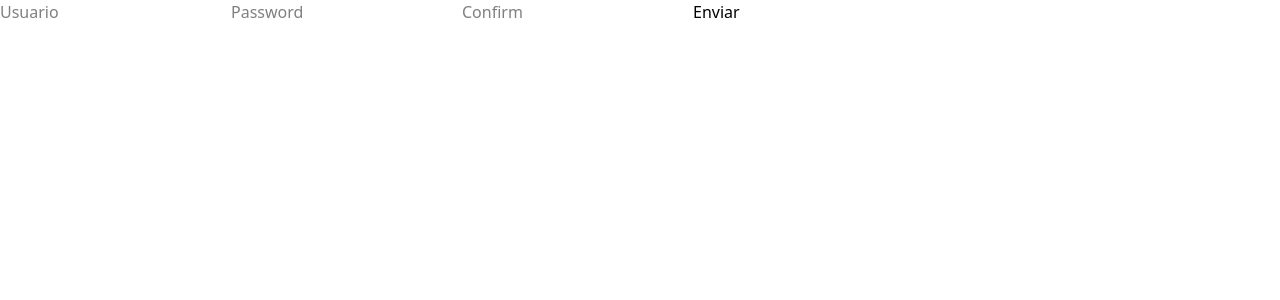
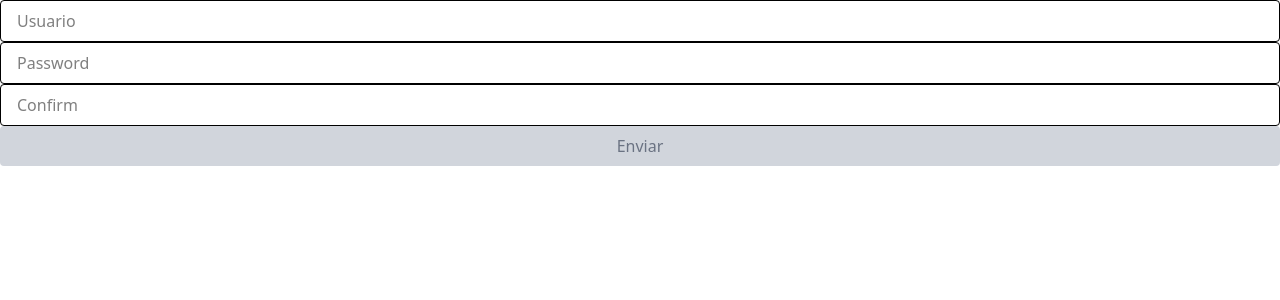
Before and after one commit to aleportillo/web-d-react-avanzado, a React (Vite) app: page / in a window 1280 px wide. Shown: the top 300 px of the page. Built offline with nearby package versions, Linux system fonts and the light colour scheme.

Commit message:
feat: add form validations

```diff
--- a/src/components/BasicForm.tsx
+++ b/src/components/BasicForm.tsx
@@ -1,7 +1,19 @@
+import { yupResolver } from '@hookform/resolvers/yup'
 import { useForm } from 'react-hook-form'
+import * as yup from 'yup'
+
+const schema = yup.object({
+  username: yup.string().required('El nombre es obligatorio'),
+  password: yup.string().min(6, 'La contraseña debe tener mínimo 6 caracteres.').required('La contraseña es obligatoria'),
+  confirmPassword: yup.string().oneOf([yup.ref('password')], 'Las contraseñas no coinciden').required('Confirma tu contraseña')
+})
 
 export const BasicForm = () => {
-  const { register, handleSubmit } = useForm()
+  const {
+    register,
+    handleSubmit,
+    formState: { errors, isValid }
+  } = useForm({ resolver: yupResolver(schema) })
 
   const onSubmit = (data:unknown) => {
     console.log(data)
@@ -9,10 +21,18 @@
 
   return (
     <form onSubmit={handleSubmit(onSubmit)}>
-      <input type='type' {...register('username')} placeholder='Usuario' />
-      <input type='password' {...register('password')} placeholder='Password' />
-      <input type='password' {...register('confirmPassword')} placeholder='Confirm' />
-      <button type='submit'> Enviar </button>
+      <input type='type' {...register('username')} placeholder='Usuario' className='w-full px-4 py-2 border rounded focus:outline-none focus:ring-2 focus:ring-blue-400' />
+      {errors.username && <p>{errors.username.message}</p>}
+      <br />
+      <input type='password' {...register('password')} placeholder='Password' className='w-full px-4 py-2 border rounded focus:outline-none focus:ring-2 focus:ring-blue-400' />
+      {errors.password && <p>{errors.password.message}</p>}
+      <br />
+
+      <input type='password' {...register('confirmPassword')} placeholder='Confirm' className='w-full px-4 py-2 border rounded focus:outline-none focus:ring-2 focus:ring-blue-400' />
+      {errors.confirmPassword && <p>{errors.confirmPassword.message}</p>}
+      <br />
+
+      <button type='submit' disabled={!isValid} className={`w-full py-2 rounded transition cursor-pointer ${isValid ? 'bg-blue-600 text-white hover:bg-blue-700' : 'bg-gray-300 text-gray-500 cursor-not-allowed'}`}> Enviar </button>
     </form>
   )
 }
```
